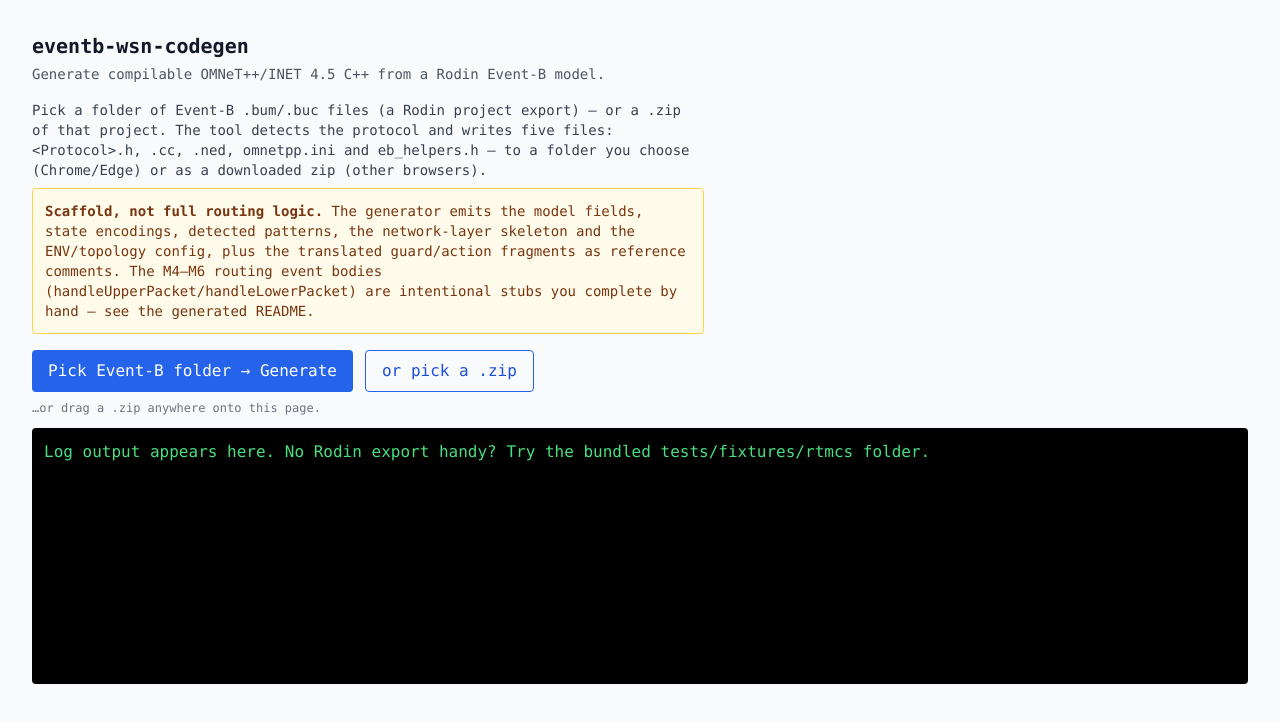
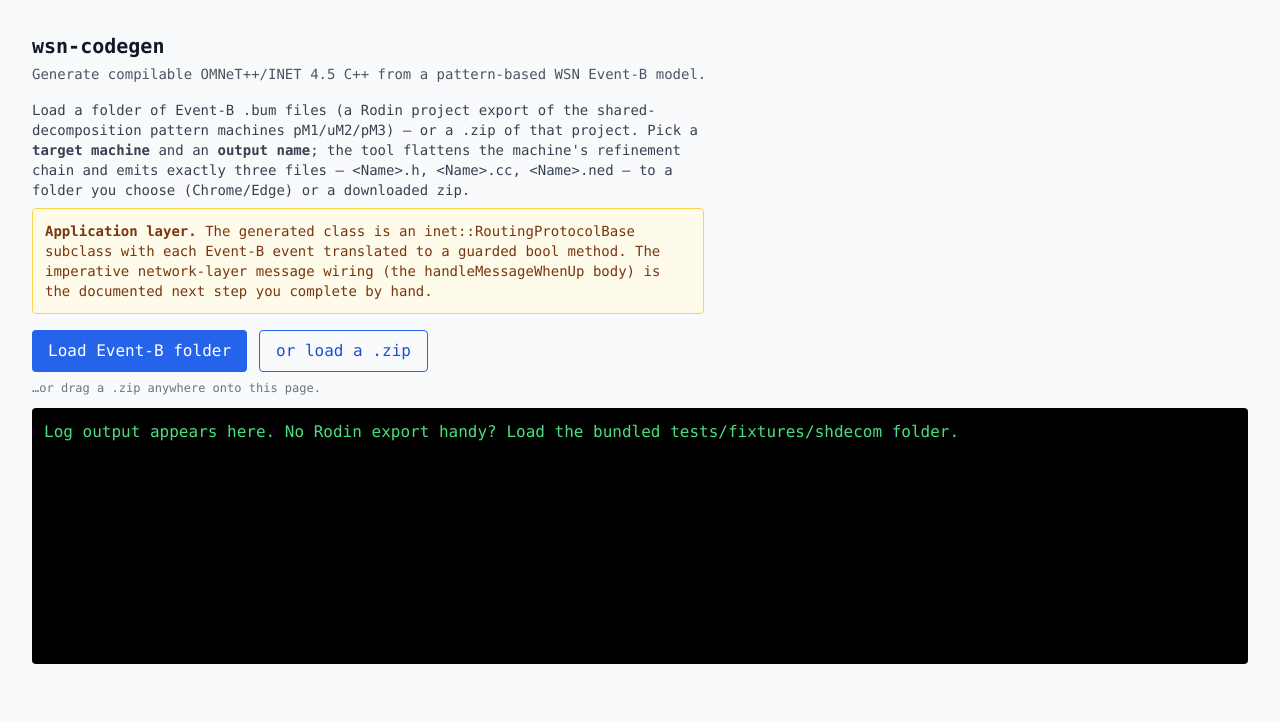
Before and after one commit to komenpetch/eventb-wsn-codegen, a React (Vite) app: page / in a window 1280 px wide. Shown: the top 722 px of the page. Built offline with nearby package versions, Linux system fonts and the light colour scheme.

Commit message:
feat(ui): target-machine + output-name fields; drop protocol detection

```diff
--- a/src/App.tsx
+++ b/src/App.tsx
@@ -1,31 +1,66 @@
 import { useRef, useState, type DragEvent } from "react";
 import { generate } from "./engine/pipeline";
+import { parseModel } from "./engine/parser";
 import { readFolder, readZip, writeTree } from "./io/fileOutput";
 
 type EbFiles = { name: string; xml: string }[];
+
+// A sensible default C++ class/file name for a chosen target machine label,
+// e.g. "pM3" → "Pm3App". Fully editable by the user.
+const defaultName = (target: string) =>
+  target ? target.charAt(0).toUpperCase() + target.slice(1) + "App" : "";
 
 export default function App() {
   const [log, setLog] = useState<string[]>([]);
   const [busy, setBusy] = useState(false);
   const [dragging, setDragging] = useState(false);
+  const [files, setFiles] = useState<EbFiles>([]);
+  const [machines, setMachines] = useState<string[]>([]);
+  const [target, setTarget] = useState("");
+  const [outputName, setOutputName] = useState("");
   const zipInput = useRef<HTMLInputElement>(null);
   const append = (s: string) => setLog((l) => [...l, s]);
 
-  // Shared tail: take the parsed Event-B files from any input source (folder
-  // picker, zip button, or drag-drop), generate, and write the output. Only the
-  // read step differs per source.
-  async function runWith(read: () => Promise<EbFiles>) {
+  // Load Event-B files from any source (folder picker, zip button, drag-drop)
+  // and detect the machine labels the user can pick as the generation target.
+  // The most-refined machine (last in the parsed order) is the default target.
+  async function loadWith(read: () => Promise<EbFiles>) {
     setBusy(true);
     try {
-      const files = await read();
-      append(`Read ${files.length} file(s). Generating…`);
-      const tree = generate(files);
-      append(`Generated ${tree.length} files. Choose where to save…`);
+      const f = await read();
+      const names = parseModel(f).machines.map((m) => m.name);
+      setFiles(f);
+      setMachines(names);
+      const t = names[names.length - 1] ?? "";
+      setTarget(t);
+      setOutputName(defaultName(t));
+      append(`Loaded ${f.length} file(s); machines: ${names.join(", ") || "(none found)"}.`);
+    } catch (e) {
+      // A cancelled picker rejects with AbortError — a normal user choice.
+      if ((e as Error).name === "AbortError") append("Cancelled.");
+      else append(`Error: ${(e as Error).message}`);
+    } finally {
+      setBusy(false);
+    }
+  }
+
+  // Generate the three INET C++ files for the chosen target machine + output
+  // name, then let the user save them (folder in Chrome/Edge, zip elsewhere).
+  async function runGenerate() {
+    if (!files.length) return append("Load Event-B files first.");
+    if (!target) return append("Pick a target machine.");
+    if (!outputName.trim()) return append("Enter an output name.");
+    setBusy(true);
+    try {
+      append(`Generating ${outputName.trim()} from ${target}…`);
+      const tree = generate(files, target, outputName.trim());
       const mode = await writeTree(tree);
-      append(mode === "folder" ? "✓ Written to chosen folder." : "✓ Downloaded generated-cpp.zip.");
+      append(
+        mode === "folder"
+          ? `✓ Wrote ${tree.length} files (${tree.map((f) => f.path).join(", ")}) to chosen folder.`
+          : `✓ Downloaded generated-cpp.zip (${tree.length} files).`,
+      );
     } catch (e) {
-      // A cancelled folder/save picker rejects with AbortError — that is a
-      // normal user choice, not a failure, so don't render it as an error.
       if ((e as Error).name === "AbortError") append("Cancelled.");
       else append(`Error: ${(e as Error).message}`);
     } finally {
@@ -35,13 +70,13 @@
 
   function pickFolder() {
     append("Selecting Event-B folder…");
-    void runWith(readFolder);
+    void loadWith(readFolder);
   }
 
   function pickZip(file: File | undefined) {
     if (!file) return;
     append(`Reading ${file.name}…`);
-    void runWith(() => readZip(file));
+    void loadWith(() => readZip(file));
   }
 
   function onDrop(e: DragEvent) {
@@ -69,26 +104,25 @@
       onDragLeave={() => setDragging(false)}
       onDrop={onDrop}
     >
-      <h1 className="text-xl font-bold text-gray-900">eventb-wsn-codegen</h1>
+      <h1 className="text-xl font-bold text-gray-900">wsn-codegen</h1>
       <p className="mt-1 text-sm text-gray-600">
-        Generate compilable OMNeT++/INET&nbsp;4.5 C++ from a Rodin Event-B model.
+        Generate compilable OMNeT++/INET&nbsp;4.5 C++ from a pattern-based WSN Event-B model.
       </p>
 
       <div className="mt-4 max-w-2xl space-y-2 text-sm text-gray-700">
         <p>
-          Pick a folder of Event-B <code>.bum</code>/<code>.buc</code> files (a Rodin
-          project export) — or a <code>.zip</code> of that project. The tool detects the
-          protocol and writes five files: <code>&lt;Protocol&gt;.h</code>, <code>.cc</code>,{" "}
-          <code>.ned</code>, <code>omnetpp.ini</code> and <code>eb_helpers.h</code> — to a
-          folder you choose (Chrome/Edge) or as a downloaded zip (other browsers).
+          Load a folder of Event-B <code>.bum</code> files (a Rodin project export of the
+          shared-decomposition pattern machines <code>pM1</code>/<code>uM2</code>/<code>pM3</code>)
+          — or a <code>.zip</code> of that project. Pick a <strong>target machine</strong> and an{" "}
+          <strong>output name</strong>; the tool flattens the machine's refinement chain and
+          emits exactly three files — <code>&lt;Name&gt;.h</code>, <code>&lt;Name&gt;.cc</code>,{" "}
+          <code>&lt;Name&gt;.ned</code> — to a folder you choose (Chrome/Edge) or a downloaded zip.
         </p>
         <p className="rounded border border-amber-300 bg-amber-50 p-3 text-amber-900">
-          <strong>Scaffold, not full routing logic.</strong> The generator emits the
-          model fields, state encodings, detected patterns, the network-layer skeleton
-          and the ENV/topology config, plus the translated guard/action fragments as
-          reference comments. The M4–M6 routing event bodies
-          (<code>handleUpperPacket</code>/<code>handleLowerPacket</code>) are intentional
-          stubs you complete by hand — see the generated <code>README</code>.
+          <strong>Application layer.</strong> The generated class is an{" "}
+          <code>inet::RoutingProtocolBase</code> subclass with each Event-B event translated to a
+          guarded <code>bool</code> method. The imperative network-layer message wiring (the{" "}
+          <code>handleMessageWhenUp</code> body) is the documented next step you complete by hand.
         </p>
       </div>
 
@@ -98,14 +132,14 @@
           disabled={busy}
           className="rounded bg-blue-600 px-4 py-2 text-white disabled:cursor-not-allowed disabled:opacity-50"
         >
-          {busy ? "Working…" : "Pick Event-B folder → Generate"}
+          {busy ? "Working…" : "Load Event-B folder"}
         </button>
         <button
           onClick={() => zipInput.current?.click()}
           disabled={busy}
           className="rounded border border-blue-600 px-4 py-2 text-blue-700 disabled:cursor-not-allowed disabled:opacity-50"
         >
-          or pick a .zip
+          or load a .zip
         </button>
         <input
           ref={zipInput}
@@ -121,10 +155,51 @@
 
       <p className="mt-2 text-xs text-gray-500">…or drag a .zip anywhere onto this page.</p>
 
+      {machines.length > 0 && (
+        <div className="mt-5 flex max-w-2xl flex-wrap items-end gap-4 rounded border border-gray-200 bg-white p-4">
+          <label className="flex flex-col gap-1 text-sm text-gray-700">
+            Target machine
+            <select
+              value={target}
+              disabled={busy}
+              onChange={(e) => {
+                setTarget(e.target.value);
+                setOutputName(defaultName(e.target.value));
+              }}
+              className="rounded border border-gray-300 px-2 py-1"
+            >
+              {machines.map((m) => (
+                <option key={m} value={m}>
+                  {m}
+                </option>
+              ))}
+            </select>
+          </label>
+          <label className="flex flex-col gap-1 text-sm text-gray-700">
+            Output name
+            <input
+              type="text"
+              value={outputName}
+              disabled={busy}
+              onChange={(e) => setOutputName(e.target.value)}
+              placeholder="Pm3App"
+              className="rounded border border-gray-300 px-2 py-1"
+            />
+          </label>
+          <button
+            onClick={() => void runGenerate()}
+            disabled={busy}
+            className="rounded bg-green-600 px-4 py-2 text-white disabled:cursor-not-allowed disabled:opacity-50"
+          >
+            {busy ? "Working…" : "Generate → save"}
+          </button>
+        </div>
+      )}
+
       <pre className="mt-3 h-64 overflow-auto rounded bg-black p-3 text-green-400">
         {log.length
           ? log.join("\n")
-          : "Log output appears here. No Rodin export handy? Try the bundled tests/fixtures/rtmcs folder."}
+          : "Log output appears here. No Rodin export handy? Load the bundled tests/fixtures/shdecom folder."}
       </pre>
     </div>
   );
--- a/src/io/fileOutput.ts
+++ b/src/io/fileOutput.ts
@@ -1,5 +1,5 @@
 import JSZip from "jszip";
-import type { VirtualFileTree } from "../engine/types";
+import type { GeneratedTree } from "../engine/types";
 
 // The File System Access API (showDirectoryPicker / createWritable) is not in
 // the standard TypeScript DOM lib, so the minimal surface used here is declared
@@ -88,7 +88,7 @@
   return files;
 }
 
-export async function writeTree(tree: VirtualFileTree): Promise<"folder" | "zip"> {
+export async function writeTree(tree: GeneratedTree): Promise<"folder" | "zip"> {
   if (fsWindow.showDirectoryPicker) {
     const dir = await fsWindow.showDirectoryPicker({ mode: "readwrite" });
     for (const f of tree) {
```
